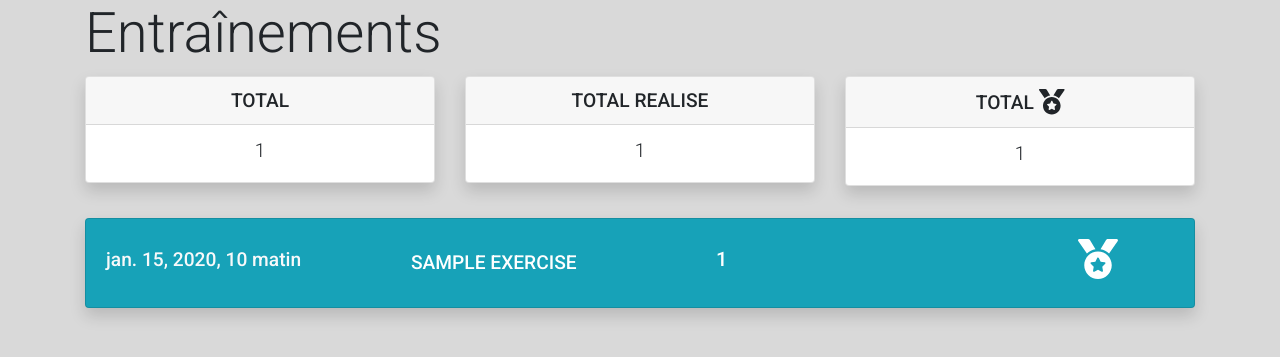
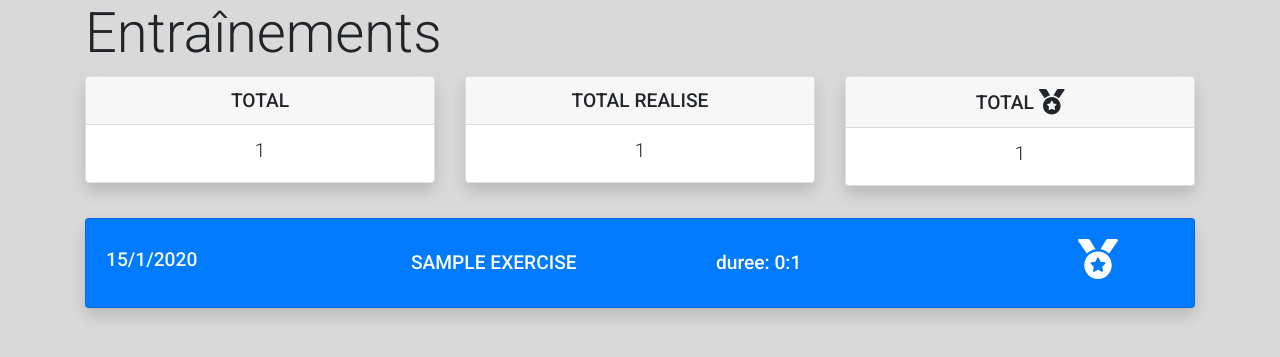
Before and after one commit to JN-Lab/fitperf, a Django app: page /app/trainings/ in a window 1280 px wide. Shown: the part 56-413 px from the top of the page. Run offline with Django 3.2, Linux system fonts and the light colour scheme; a user stored in the database is signed in; tables that the repository leaves empty hold one stand-in row (values such as "Sample post"); some libraries are stand-ins or nearby versions.

Commit message:
first version of training registration OK

```diff
--- a/fitperf/program_builder/templates/program_builder/trainings_list.html
+++ b/fitperf/program_builder/templates/program_builder/trainings_list.html
@@ -48,14 +48,18 @@
         {% for training in trainings %}
             {% if training.performance_value and training.performance_value == training.exercise.pb %}
                 <div class="col-12 my-2">
-                    <div class="card bg-info shadow">
+                    <div class="card bg-primary shadow">
                         <div class="card-body">
                             <div class="row align-items-center">
                                 <div class="col-6 col-md-10">
                                     <div class="row align-items-center">
-                                        <h5 class="col-sm-12 col-md-4 card-subtitle text-light">{{ training.date }}</h5>
+                                        <h5 class="col-sm-12 col-md-4 card-subtitle text-light">{{ training.date.day }}/{{ training.date.month }}/{{ training.date.year }}</h5>
                                         <h5 class="col-sm-12 col-md-4 card-title text-white">{{ training.exercise.name|upper }}</h5>
-                                        <h5 class="col-sm-12 col-md-4 text-white">{{ training.performance_value }}</h5>
+                                        {% if training.performance_type == "duree" %}
+                                            <h5 class="col-sm-12 col-md-4 card-title text-white">duree: {{ training.performance_value.minute }}:{{ training.performance_value.second }}</h5>
+                                        {% else %}
+                                            <h5 class="col-sm-12 col-md-4 card-title text-white">tours: {{ training.performance_value }}</h5>
+                                        {% endif %}
                                     </div>
                                 </div>
                                 <div class="col-6 col-md-2">
@@ -72,13 +76,17 @@
                             <div class="row align-items-center">
                                 <div class="col-6 col-md-10">
                                     <div class="row align-items-center">
-                                        <h5 class="col-sm-12 col-md-4 card-subtitle text-muted">{{ training.date }}</h5>
+                                        <h5 class="col-sm-12 col-md-4 card-subtitle text-muted">{{ training.date.day }}/{{ training.date.month }}/{{ training.date.year }}</h5>
                                         <h5 class="col-sm-12 col-md-4 card-title">{{ training.exercise.name|upper }}</h5>
-                                        <h5 class="col-sm-12 col-md-4">{{ training.performance_value }}</h5>
+                                        {% if training.performance_type == "duree" %}
+                                            <h5 class="col-sm-12 col-md-4 card-title text-primary">duree: {{ training.performance_value.minute }}:{{ training.performance_value.second }}</h5>
+                                        {% else %}
+                                            <h5 class="col-sm-12 col-md-4 card-title text-primary">tours: {{ training.performance_value }}</h5>
+                                        {% endif %}
                                     </div>
                                 </div>
                                 <div class="col-6 col-md-2">
-                                    <h5 class="text-center"><i class="fas fa-check fa-2x"></i></h5>
+                                    <h5 class="text-center"><i class="fas fa-check fa-2x text-primary"></i></h5>
                                 </div>
                             </div>
                         </div>
@@ -91,9 +99,9 @@
                             <div class="row align-items-center">
                                 <div class="col-6 col-md-10">
                                     <div class="row align-items-center">
-                                        <h5 class="col-sm-12 col-md-4 card-subtitle text-muted">{{ training.date }}</h5>
+                                        <h5 class="col-sm-12 col-md-4 card-subtitle text-muted">{{ training.date.day }}/{{ training.date.month }}/{{ training.date.year }}</h5>
                                         <h5 class="col-sm-12 col-md-4 card-title">{{ training.exercise.name|upper }}</h5>
-                                        <h5 class="col-sm-12 col-md-4 text-warning">Ajoute ton score</h5>
+                                        <h5 class="col-sm-12 col-md-4 card-title text-warning">Ajoute ton score</h5>
                                     </div>
                                 </div>
                                 <div class="col-6 col-md-2">
@@ -106,7 +114,7 @@
                                         <div class="modal-dialog" role="document">
                                             <div class="modal-content">
                                                 <div class="modal-header">
-                                                <h5 class="modal-title" id="exerciseStartModalLabel">Votre Performance: {{ training.exercise.name }} - {{ training.date }}</h5>
+                                                <h5 class="modal-title" id="exerciseStartModalLabel">{{ training.exercise.name|upper }} - {{ training.date.day }}/{{ training.date.month }}/{{ training.date.year }}</h5>
                                                 <button type="button" class="close" data-dismiss="modal" aria-label="Close">
                                                     <span aria-hidden="true">&times;</span>
                                                 </button>
@@ -116,7 +124,11 @@
                                                         {% csrf_token %}
                                                         <input type="text" name="training_pk" value="{{ training.id }}" hidden>
                                                         <div class="input-group">
-                                                            <input type="text" name="performance_value" class="form-control" placeholder="Votre score" aria-label="Votre score" aria-describedby="enregistrement du score">
+                                                            {% if training.performance_type == "duree" %}
+                                                                <input type="time" name="performance_value" class="form-control" step="1" placeholder="temps réalisé" aria-label="Votre score" aria-describedby="enregistrement du score" required>
+                                                            {% else %}
+                                                                <input type="text" name="performance_value" class="form-control" placeholder="nombre de tours" aria-label="Votre score" aria-describedby="enregistrement du score" required>
+                                                            {%  endif %}
                                                             <div class="input-group-append">
                                                                 <button class="btn btn-outline-secondary" type="submit">Enregistrer</button>
                                                             </div>
--- a/fitperf/program_builder/utils/tools.py
+++ b/fitperf/program_builder/utils/tools.py
@@ -1,28 +1,19 @@
 #! /usr/bin/env python3
 # coding: utf-8
+from datetime import time
 
 class Tools:
-
-    def convert_seconds_into_time_string(self, all_seconds):
-        """
-        The objective to this private is to convert seconds into this format:
-        HH:MM:SS
-        """
-        hours = all_seconds // 60 // 60
-        minutes = all_seconds // 60
-        seconds = all_seconds % 60
-
-        return "{}:{}:{}".format(hours, minutes, seconds)
-
-    def convert_time_into_seconds(self, hours, minutes, seconds):
-        """
-        The objective is to convert a time splitted in hours, minutes and seconds
-        into seconds
-        """
-        return hours * 60 * 60 + minutes * 60 + seconds
 
     def convert_km_into_meters(self, km):
         """
         Convert kilometers into meters
         """
         return int(km * 1000)
+
+    def convert_seconds_into_time(self, all_seconds):
+        days = all_seconds//86400
+        hours = (all_seconds - (days * 86400)) // 3600
+        minutes = (all_seconds - (days * 86400 + hours * 3600)) // 60
+        seconds = all_seconds - (days * 86400 + hours * 3600 + minutes * 60)
+
+        return time(hour=hours, minute=minutes, second=seconds)
--- a/fitperf/program_builder/views.py
+++ b/fitperf/program_builder/views.py
@@ -1,5 +1,5 @@
 import json
-from datetime import datetime
+from datetime import time, datetime
 from django.shortcuts import render, redirect
 from django.urls import reverse
 from django.http import JsonResponse
@@ -9,6 +9,7 @@ from django.views.decorators.csrf import csrf_protect
 from .forms import RegisterExerciseStep1
 from .utils.db_interactions import DBMovement, DBExercise, DBTraining
 from .utils.treatments import DataTreatment
+from .utils.tools import Tools
 
 def index(request):
     if request.user.is_authenticated:
@@ -93,7 +94,7 @@ def exercise_page(request, exercise_pk):
                                     Veuillez réessayer s'il vous plait.""")
             return render(request, "exercise_page.html", {"exercise_dict": exercise_dict})
     else:
-        date = datetime.now
+        date = datetime.now()
         return render(request, 'exercise_page.html', {"exercise_dict": exercise_dict, "date": date})
 
 @login_required
@@ -111,17 +112,29 @@ def delete_exercise(request, exercise_pk):
 @login_required
 def trainings_list(request):
 
+    tools = Tools()
     if request.method == "POST":
         db_training = DBTraining()
         training_pk = request.POST.get("training_pk")
         performance_value = request.POST.get("performance_value")
+        print(performance_value)
+        print(type(performance_value))
         training = db_training.get_one_training_from_pk(training_pk)
+        if training.performance_type == "duree":
+            performance_value = datetime.strptime(performance_value, '%H:%M:%S')
+            performance_value = performance_value.hour * 60 * 60 + performance_value.minute * 60 + performance_value.second
+        print(performance_value)
         training.performance_value = performance_value
         training.done = True
         training.save()
 
     db = DataTreatment()
     trainings = db.get_all_trainings_per_user_in_dict(request.user)
+    for training in trainings:
+        if training["performance_value"] and training["performance_type"] == "duree":
+            training["performance_value"] = tools.convert_seconds_into_time(training["performance_value"])
+            training["exercise"]["pb"] = tools.convert_seconds_into_time(training["exercise"]["pb"])
+
     context = {
         "trainings": trainings,
         "trainings_number": len(trainings),
```
